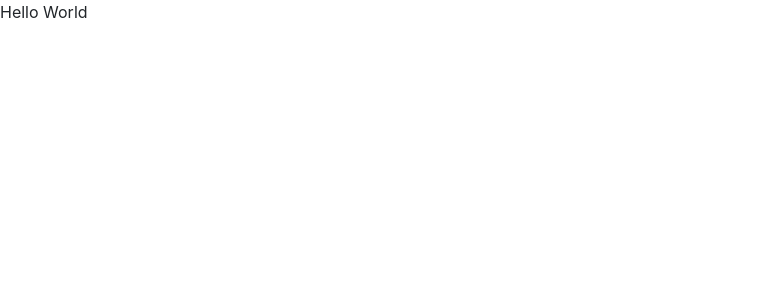
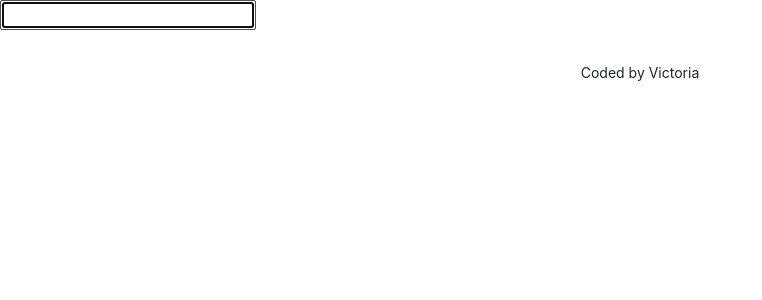
Before and after one commit to bivisito/dictionary-react, a React (Create React App) app: page / in a window 1280 px wide. Shown: the top 300 px of the page, without its empty margins (0-762 px from the left). Built offline with nearby package versions, Linux system fonts and the light colour scheme.

Commit message:
Added the search engine

```diff
--- a/src/App.css
+++ b/src/App.css
@@ -0,0 +1,4 @@
+.App-footer {
+  text-align: center;
+  margin: 30px 0;
+}
--- a/src/App.js
+++ b/src/App.js
@@ -1,10 +1,16 @@
 import "./App.css";
+import Dictionary from "./Dictionary";
 
 export default function App() {
   return (
     <div className="App">
       <header className="App-header"></header>
-      Hello World
+      <main>
+        <Dictionary />
+      </main>
+      <footer className="App-footer">
+        <small>Coded by Victoria </small>
+      </footer>
     </div>
   );
 }
--- /dev/null
+++ b/src/Dictionary.js
@@ -0,0 +1,23 @@
+import React, { useState } from "react";
+import "./Dictionary.css";
+
+export default function () {
+  let [keyword, setKeyword] = useState("");
+
+  function search(event) {
+    event.preventDefault();
+    alert(`Searching for ${keyword} definition`);
+  }
+
+  function handleKeywordChange(event) {
+    setKeyword(event.target.value);
+  }
+
+  return (
+    <div className="Dictionary">
+      <form onSubmit={search}>
+        <input type="search" autoFocus={true} onChange={handleKeywordChange} />
+      </form>
+    </div>
+  );
+}
```
Also changed, not shown: src/Dictionary.css (added).
